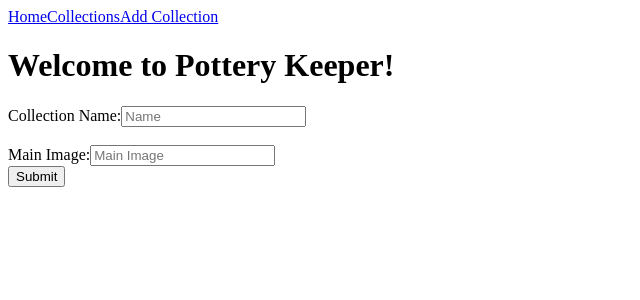
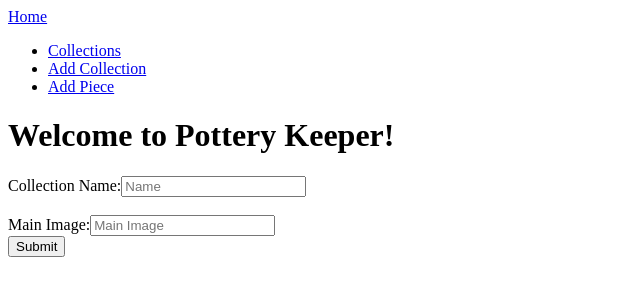
Before and after one commit to dani8439/pottery_keeper_frontend, a React (Create React App) app: page /collections/new in a window 1280 px wide. Shown: the top 300 px of the page, without its empty margins (0-640 px from the left). Built offline with nearby package versions, Linux system fonts and the light colour scheme; no server answers.

Commit message:
starting to make drop down in NavBar, deleted excess code.

```diff
--- a/src/components/Collection.js
+++ b/src/components/Collection.js
@@ -17,7 +17,6 @@ const Collection = (props) => {
             {/* {collection ? null : <Redirect to='/collections/' />} */}
             {collection ? <h2>{collection.name}</h2> : null}
             {collection ? <img src={collection.main_image}/> : null}
-            {/* {collection ? <p>{`${collection.pieces.length}`} pieces</p> : null} */}
 
             <h4>Edit Collection</h4>
             <CollectionEdit collection={collection}/>
--- a/src/components/NavBar.js
+++ b/src/components/NavBar.js
@@ -1,22 +1,21 @@
 import React from 'react';
-import { Link } from 'react-router-dom'
+import { Link, NavLink } from 'react-router-dom'
 
 const NavBar = (props) => {
     return (
-        <nav className="nav-wrapper grey darken-3">
+        <nav className="nav-wrapper">
             <div className="container">
                 <Link to='/'>Home</Link>
-                <Link to='/collections'>Collections</Link>
-                <Link to='/collections/new'>Add Collection</Link>
+                <ul className="right">
+                    <li><NavLink to='/collections'>Collections</NavLink></li>
+                    <li><NavLink to='/collections/new'>Add Collection</NavLink></li>
+                    <li><NavLink to='/'>Add Piece</NavLink></li>
+                </ul>
+
 
             </div>
         </nav>
     )
-    // <div>
-    //     <Link to='/collections'>Collections</Link>
-    //     <Link to='/collections/new'>Add Collection</Link>
-    //     {/* <Link to='/' */}
-    // </div>
 
 }
 
```
